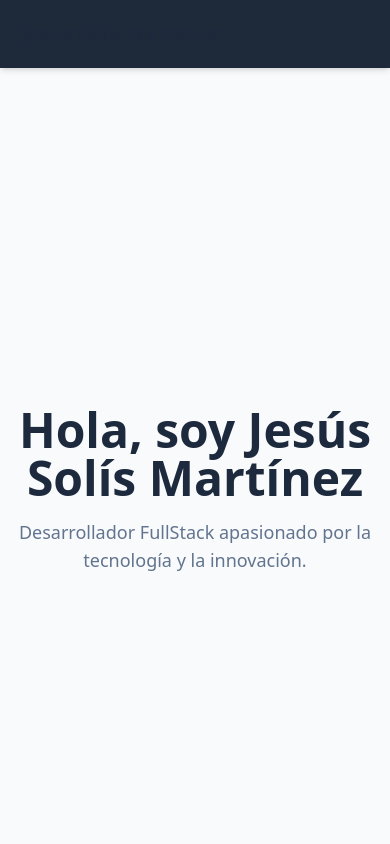
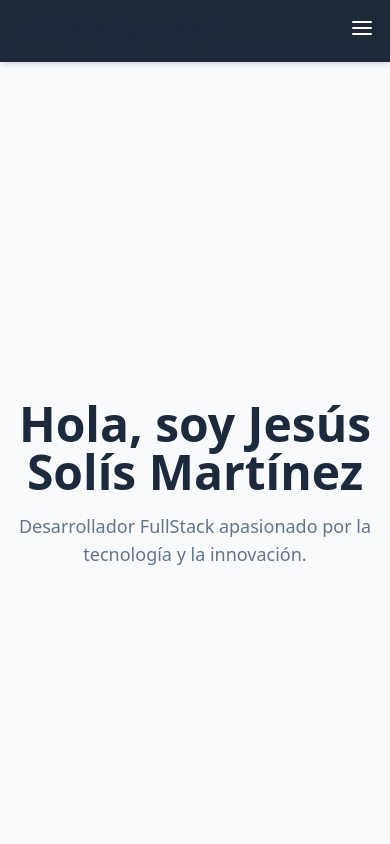
Before and after one commit to Jesus1508/portafolio_jesussolis, a React (Vite) app: page / in a window 390 px wide. Shown: the top 844 px of the page. Built offline with nearby package versions, Linux system fonts and the light colour scheme.

Commit message:
Añadiendo menu responsive y etiquetas para SEO

```diff
--- a/index.html
+++ b/index.html
@@ -4,8 +4,10 @@
     <meta charset="UTF-8" />
     <link rel="icon" type="image/svg+xml" href="" />
     <meta name="viewport" content="width=device-width, initial-scale=1.0" />
-    <title>Carmen de Jesús Solís - Desarrolladora FullStack</title>
-    <meta name="description" content="Portafolio profesional de Carmen de Jesús Solís Martínez, desarrolladora web FullStack con experiencia en Laravel, Vue, React, Node, y más.">
+    <title>Jesús Solís Martínez - Portafolio Profesional</title>
+    <meta name="description" content="Desarrollador FullStack con más de 7 años de experiencia en tecnologías como Laravel, Vue.js, React, Node.js y más.">
+    <meta name="keywords" content="Desarrollador Web, FullStack, Vue, Laravel, React, Node, Jesús Solís, Portafolio">
+    <meta name="author" content="Jesús Solís Martínez">
   </head>
   <body>
     <div id="root"></div>
--- a/src/components/Navbar.jsx
+++ b/src/components/Navbar.jsx
@@ -1,5 +1,6 @@
 import { useState } from "react";
 import { Link } from "react-scroll";
+import { FiMenu, FiX } from "react-icons/fi";
 
 const Navbar = () => {
   const [menuOpen, setMenuOpen] = useState(false);
@@ -15,8 +16,22 @@ const Navbar = () => {
   ];
 
   return (
-    <nav className="flex justify-between items-center p-5 bg-gray-800 text-white shadow-md sticky top-0 z-50">
-      <h1 className="text-xl font-bold">Jesus Solís Martínez</h1>
+    <nav className="bg-gray-800 text-white shadow-md sticky top-0 z-50">
+      <div className="max-w-7xl mx-auto px-4 py-4 flex justify-between items-center">
+        <h1 className="text-xl font-bold">Jesús Solís Martínez</h1>
+
+        {/* Botón hamburguesa (visible solo en móvil) */}
+        <div className="md:hidden">
+          <button onClick={() => setMenuOpen(!menuOpen)}>
+            {menuOpen ? (
+              <FiX className="text-2xl" />
+            ) : (
+              <FiMenu className="text-2xl" />
+            )}
+          </button>
+        </div>
+
+        {/* Menú normal (escritorio) */}
         <ul className="hidden md:flex gap-6">
           {links.map(({ label, to }) => (
             <li key={to}>
@@ -24,7 +39,7 @@ const Navbar = () => {
                 to={to}
                 smooth={true}
                 duration={500}
-              offset={-80} // Ajusta esto si usas header fijo
+                offset={-80}
                 className="cursor-pointer hover:text-yellow-400"
               >
                 {label}
@@ -32,6 +47,27 @@ const Navbar = () => {
             </li>
           ))}
         </ul>
+      </div>
+
+      {/* Menú móvil (visible solo cuando está abierto) */}
+      {menuOpen && (
+        <ul className="md:hidden flex flex-col items-center gap-4 py-4 bg-gray-800">
+          {links.map(({ label, to }) => (
+            <li key={to}>
+              <Link
+                to={to}
+                smooth={true}
+                duration={500}
+                offset={-80}
+                onClick={() => setMenuOpen(false)}
+                className="cursor-pointer hover:text-yellow-400 text-lg"
+              >
+                {label}
+              </Link>
+            </li>
+          ))}
+        </ul>
+      )}
     </nav>
   );
 };
```
Lines whose indentation alone changed are shown as unchanged.
